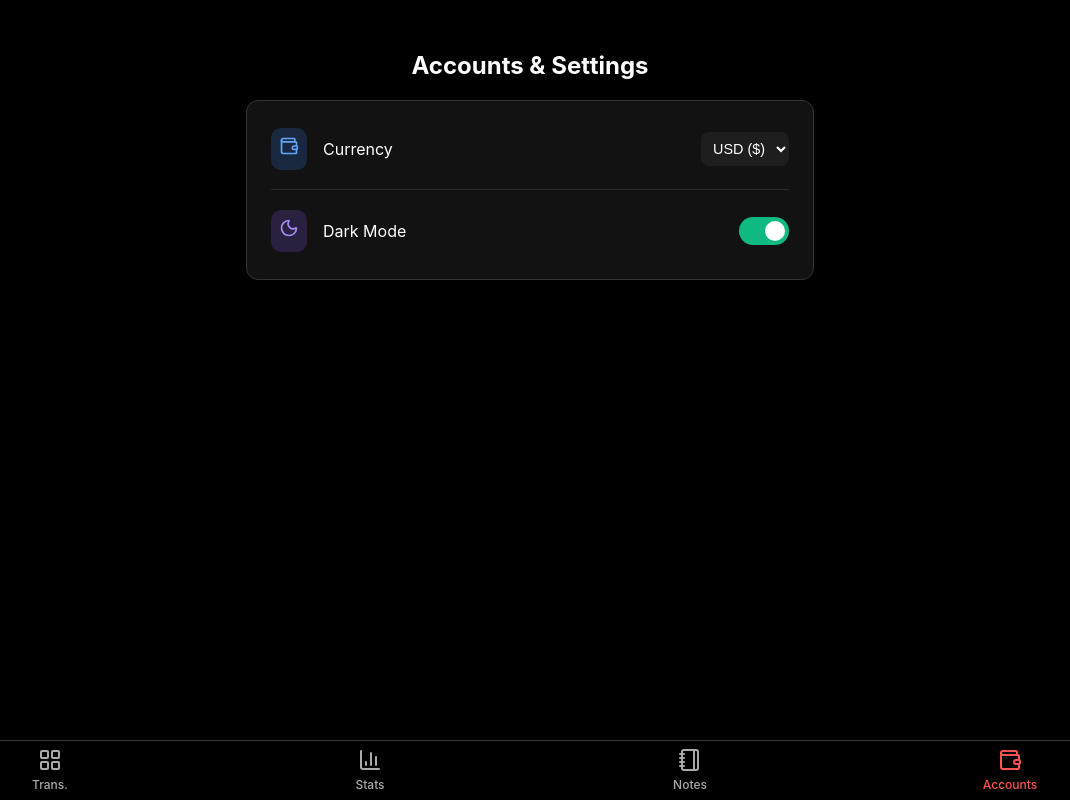
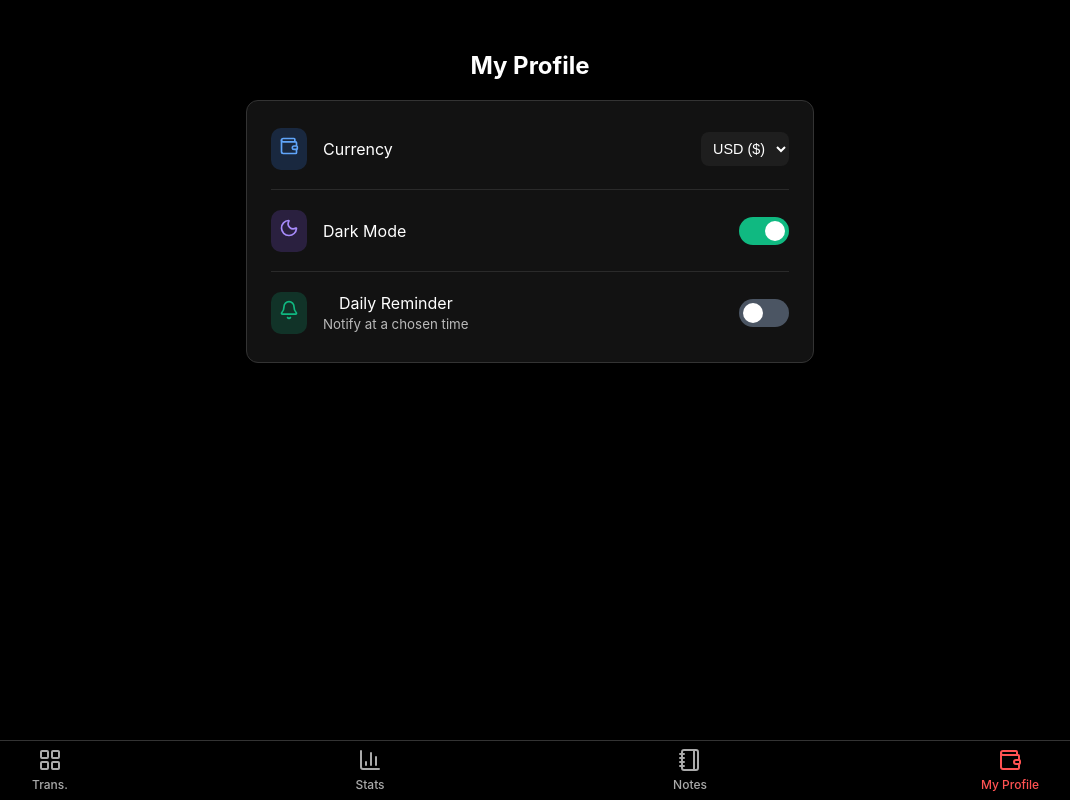
Before and after one commit to hariomsep21/money-manager, a React (Vite) app in the folder money-managerUI/: page /accounts in a window 1280 px wide. Shown: the whole page, without its empty margins (110-1180 px from the left). Built offline with nearby package versions, Linux system fonts and the light colour scheme; no server answers.

Commit message:
#working on the notification

```diff
--- a/money-managerUI/dev-dist/sw.js
+++ b/money-managerUI/dev-dist/sw.js
@@ -79,7 +79,7 @@ define(['./workbox-5a5d9309'], (function (workbox) { 'use strict';
    */
   workbox.precacheAndRoute([{
     "url": "index.html",
-    "revision": "0.d3dhu4urv4o"
+    "revision": "0.e55p7bes1u"
   }], {});
   workbox.cleanupOutdatedCaches();
   workbox.registerRoute(new workbox.NavigationRoute(workbox.createHandlerBoundToURL("index.html"), {
--- a/money-managerUI/src/components/Layout/BottomNav.jsx
+++ b/money-managerUI/src/components/Layout/BottomNav.jsx
@@ -20,7 +20,7 @@ const BottomNav = () => {
             </NavLink>
             <NavLink to="/accounts" className={({ isActive }) => `nav-item ${isActive ? 'active' : ''}`}>
                 <Wallet size={24} />
-                <span>Accounts</span>
+                <span>My Profile</span>
             </NavLink>
         </nav>
     );
--- a/money-managerUI/src/context/AppReducer.js
+++ b/money-managerUI/src/context/AppReducer.js
@@ -4,6 +4,11 @@ export default (state, action) => {
       return {
         ...state,
         ...action.payload,
+      };
+    case 'UPDATE_NOTIFICATIONS':
+      return {
+        ...state,
+        notifications: { ...state.notifications, ...action.payload },
       };
     case 'DELETE_TRANSACTION':
       return {
--- a/money-managerUI/src/context/GlobalState.jsx
+++ b/money-managerUI/src/context/GlobalState.jsx
@@ -9,7 +9,9 @@ import {
     setCurrency,
     setTheme,
     setNote,
-    deleteNote
+    deleteNote,
+    getNotificationSettings,
+    setNotificationSettings
 } from '../db/sqlite';
 
 // Initial state
@@ -18,7 +20,8 @@ const initialState = {
     user: { name: 'Guest' },
     currency: 'USD',
     theme: 'dark',
-    notes: {}
+    notes: {},
+    notifications: { enabled: false, message: "Remember to review today's transactions.", time: '20:00' }
 };
 
 // Create context
@@ -78,17 +81,60 @@ export const GlobalProvider = ({ children }) => {
         }
     }
 
+    // Notifications
+    const scheduleRef = React.useRef(null);
+    function scheduleNotification(settings) {
+        if (scheduleRef.current) {
+            clearTimeout(scheduleRef.current);
+            scheduleRef.current = null;
+        }
+        if (!settings?.enabled) return;
+        const [hh, mm] = (settings.time || '20:00').split(':').map(n => parseInt(n, 10));
+        const now = new Date();
+        const next = new Date();
+        next.setHours(hh, mm, 0, 0);
+        if (next <= now) next.setDate(next.getDate() + 1);
+        const delay = next.getTime() - now.getTime();
+        scheduleRef.current = setTimeout(() => {
+            try {
+                if (Notification && Notification.permission === 'granted') {
+                    new Notification(settings.message || "Remember to review today's transactions.");
+                } else {
+                    // Fallback: simple alert if permission not granted
+                    alert(settings.message || "Remember to review today's transactions.");
+                }
+            } catch {
+                alert(settings.message || "Remember to review today's transactions.");
+            }
+            // reschedule for next day
+            scheduleNotification(settings);
+        }, delay);
+    }
+
+    async function updateNotifications(newSettings) {
+        const merged = { ...state.notifications, ...newSettings };
+        // ask permission when enabling
+        if (merged.enabled && typeof Notification !== 'undefined' && Notification.permission !== 'granted') {
+            try { await Notification.requestPermission(); } catch { /* ignore */ }
+        }
+        await setNotificationSettings(merged);
+        dispatch({ type: 'UPDATE_NOTIFICATIONS', payload: merged });
+        scheduleNotification(merged);
+    }
+
     // Initial load from SQLite
     useEffect(() => {
         let mounted = true;
         (async () => {
             const initial = await loadInitialState();
+            const notif = await getNotificationSettings();
             if (mounted) {
-                dispatch({ type: 'INIT_STATE', payload: initial });
+                dispatch({ type: 'INIT_STATE', payload: { ...initial, notifications: notif } });
                 document.body.setAttribute('data-theme', initial.theme);
+                scheduleNotification(notif);
             }
         })();
-        return () => { mounted = false; };
+        return () => { mounted = false; if (scheduleRef.current) clearTimeout(scheduleRef.current); };
     }, []);
 
     // Keep theme attribute updated
@@ -111,6 +157,9 @@ export const GlobalProvider = ({ children }) => {
                 changeCurrency,
                 toggleTheme,
                 updateNote
+                ,
+                notifications: state.notifications,
+                updateNotifications
             }}
         >
             {children}
--- a/money-managerUI/src/db/sqlite.js
+++ b/money-managerUI/src/db/sqlite.js
@@ -146,6 +146,23 @@ export async function loadInitialState() {
   return { transactions, user, currency, theme, notes };
 }
 
+export async function getNotificationSettings() {
+  const dbi = await initDB();
+  const rows = dbi.exec("SELECT value FROM settings WHERE key='notifications'");
+  if (rows.length && rows[0].values.length) {
+    try { return JSON.parse(rows[0].values[0][0]); } catch { /* ignore */ }
+  }
+  return { enabled: false, message: 'Remember to review today\'s transactions.', time: '20:00' };
+}
+
+export async function setNotificationSettings(settings) {
+  const dbi = await initDB();
+  const stmt = dbi.prepare('INSERT OR REPLACE INTO settings (key, value) VALUES (?, ?)');
+  stmt.run(['notifications', JSON.stringify(settings)]);
+  stmt.free();
+  await persist();
+}
+
 export async function addTransaction(t) {
   const dbi = await initDB();
   const stmt = dbi.prepare('INSERT OR REPLACE INTO transactions (id, description, amount, type, category, date) VALUES (?, ?, ?, ?, ?, ?)');
--- a/money-managerUI/src/pages/Accounts/AccountsPage.jsx
+++ b/money-managerUI/src/pages/Accounts/AccountsPage.jsx
@@ -1,13 +1,13 @@
 import React, { useContext } from 'react';
 import { GlobalContext } from '../../context/GlobalState';
-import { Wallet, Moon, Sun } from 'lucide-react';
+import { Wallet, Moon, Sun, Bell } from 'lucide-react';
 
 const AccountsPage = () => {
-    const { currency, changeCurrency, theme, toggleTheme } = useContext(GlobalContext);
+    const { currency, changeCurrency, theme, toggleTheme, notifications, updateNotifications } = useContext(GlobalContext);
 
     return (
         <div className="container">
-            <h1 className="page-title">Accounts & Settings</h1>
+            <h1 className="page-title">My Profile</h1>
 
             <div className="glass-panel" style={{ padding: '0.5rem 1.5rem' }}>
                 {/* Currency Section */}
@@ -71,6 +71,70 @@ const AccountsPage = () => {
                         </span>
                     </label>
                 </div>
+
+                {/* Notifications Section */}
+                <div style={{
+                    display: 'flex',
+                    alignItems: 'center',
+                    justifyContent: 'space-between',
+                    padding: '1.2rem 0',
+                    borderTop: '1px solid rgba(255, 255, 255, 0.1)'
+                }}>
+                    <div style={{ display: 'flex', alignItems: 'center', gap: '1rem' }}>
+                        <div style={{ background: 'rgba(16, 185, 129, 0.2)', padding: '8px', borderRadius: '10px' }}>
+                            <Bell size={20} color="#10b981" />
+                        </div>
+                        <div style={{ display: 'flex', flexDirection: 'column' }}>
+                            <span style={{ fontSize: '1rem' }}>Daily Reminder</span>
+                            <small style={{ opacity: 0.7 }}>Notify at a chosen time</small>
+                        </div>
+                    </div>
+                    <label style={{ position: 'relative', display: 'inline-block', width: '50px', height: '28px' }}>
+                        <input
+                            type="checkbox"
+                            checked={!!notifications?.enabled}
+                            onChange={(e) => updateNotifications({ enabled: e.target.checked })}
+                            style={{ opacity: 0, width: 0, height: 0 }}
+                        />
+                        <span style={{
+                            position: 'absolute', cursor: 'pointer', top: 0, left: 0, right: 0, bottom: 0,
+                            backgroundColor: notifications?.enabled ? '#10b981' : '#4b5563',
+                            transition: '.4s', borderRadius: '34px'
+                        }}>
+                            <span style={{
+                                position: 'absolute', content: '""', height: '20px', width: '20px', left: '4px', bottom: '4px',
+                                backgroundColor: 'white', transition: '.4s', borderRadius: '50%',
+                                transform: notifications?.enabled ? 'translateX(22px)' : 'translateX(0)'
+                            }}></span>
+                        </span>
+                    </label>
+                </div>
+
+                {notifications?.enabled && (
+                    <div style={{ display: 'grid', gridTemplateColumns: '1fr 1fr', gap: '1rem', paddingBottom: '1rem' }}>
+                        <div>
+                            <label style={{ display: 'block', fontSize: '0.85rem', marginBottom: '0.4rem' }}>Reminder Time</label>
+                            <input
+                                type="time"
+                                className="input-field"
+                                value={notifications?.time || '20:00'}
+                                onChange={(e) => updateNotifications({ time: e.target.value })}
+                                style={{ width: '100%' }}
+                            />
+                        </div>
+                        <div>
+                            <label style={{ display: 'block', fontSize: '0.85rem', marginBottom: '0.4rem' }}>Custom Message</label>
+                            <input
+                                type="text"
+                                className="input-field"
+                                value={notifications?.message || "Remember to review today's transactions."}
+                                onChange={(e) => updateNotifications({ message: e.target.value })}
+                                placeholder="Your reminder message"
+                                style={{ width: '100%' }}
+                            />
+                        </div>
+                    </div>
+                )}
             </div>
         </div>
     );
```
